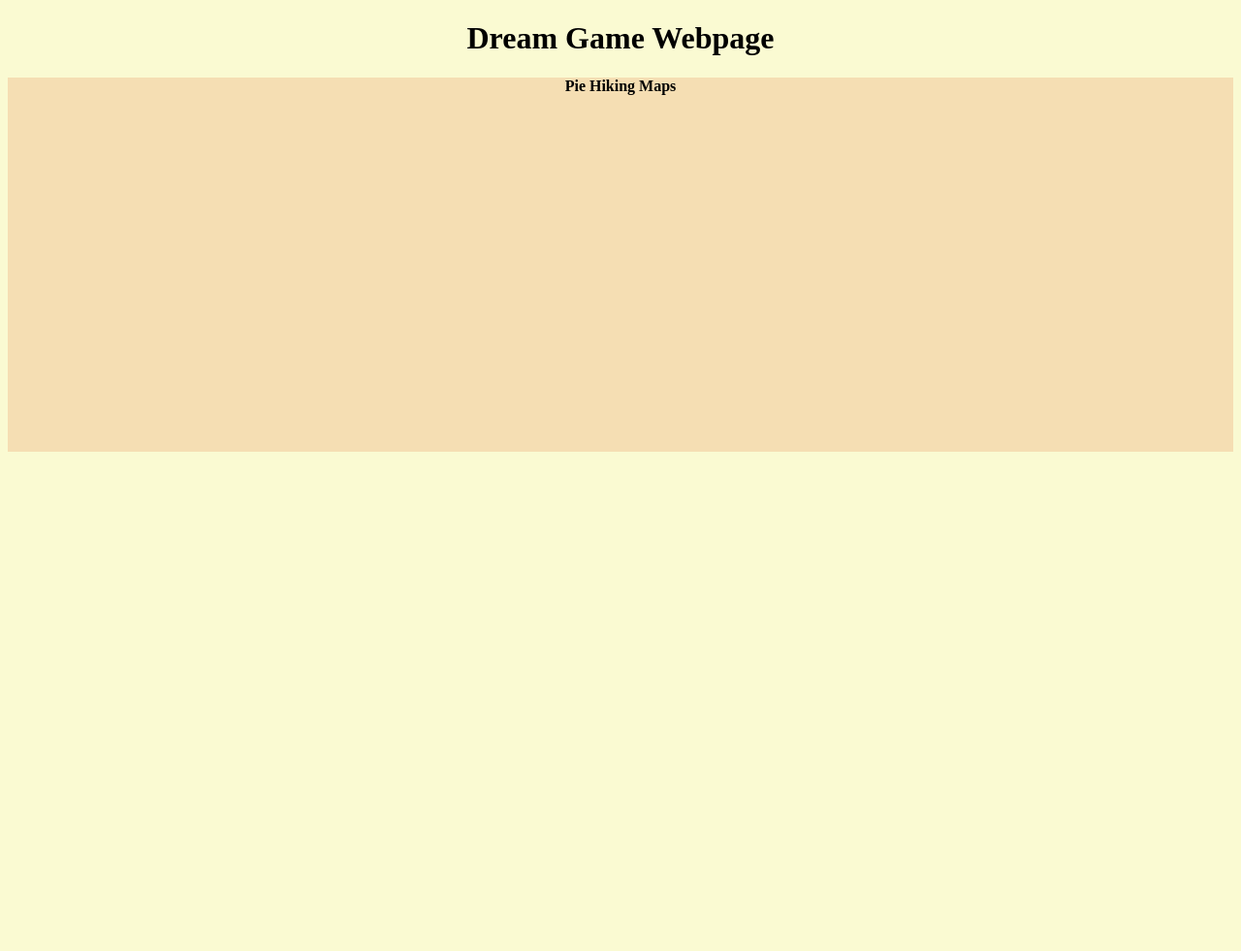
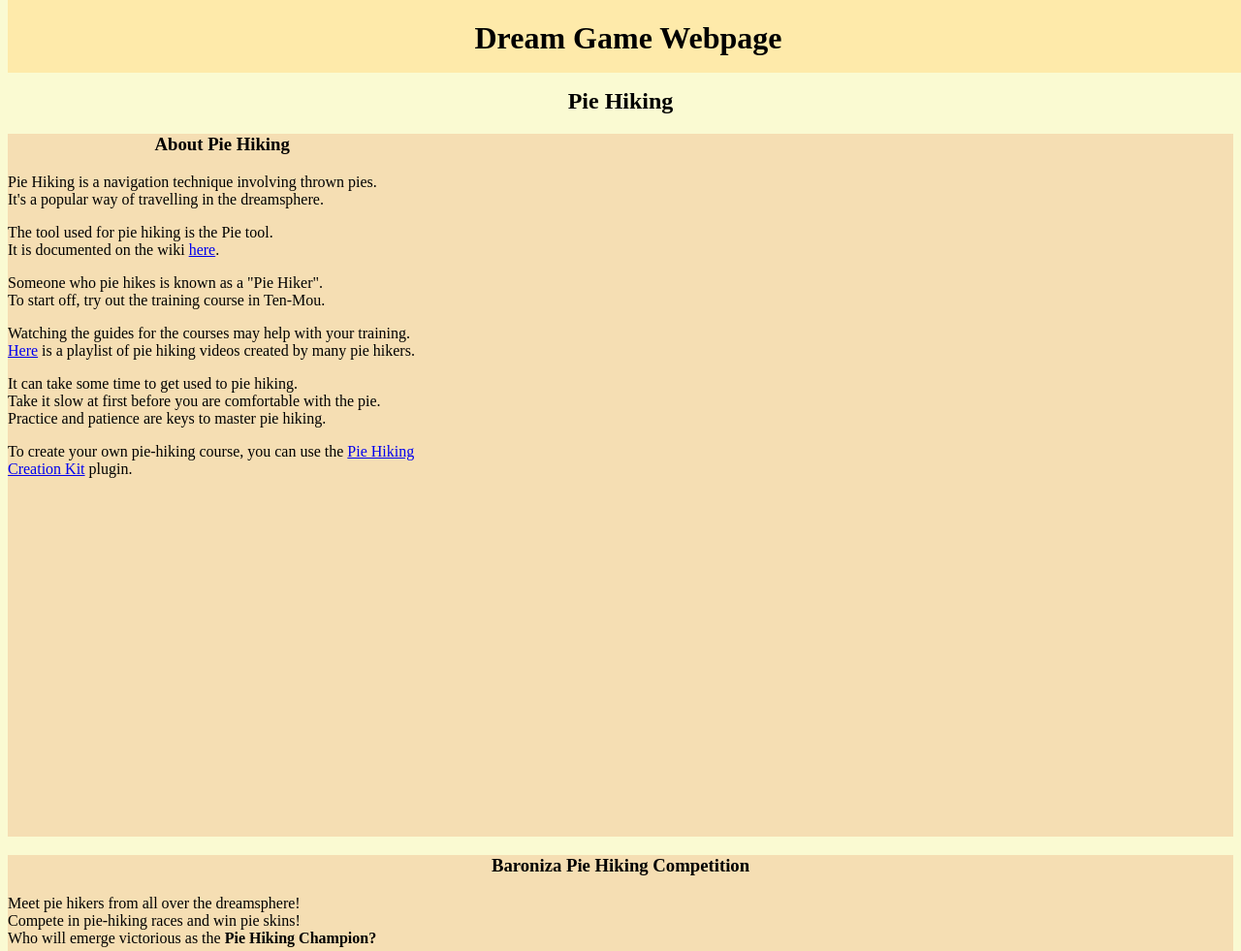
Before and after one commit to MarioChao/dream-game, a plain HTML site: page index.html in a window 1280 px wide. Shown: the top 981 px of the page at 97% size. Before the commit the page ends 800 px from the top, so only its background shows below. Drawn offline with Linux system fonts and the light colour scheme; a small style sheet from the web is missing.

Commit message:
navbar, pie hiking

```diff
--- a/index.html
+++ b/index.html
@@ -5,19 +5,78 @@
 		<meta name="viewport" content="width=device-width, initial-scale=1.0">
 		<title>Dream Game Webpage</title>
 		<link rel="stylesheet" href="https://mariochao.github.io/src/style-no-hover.css">
+		<link rel="stylesheet" href="./src/assets/styles/navigation-bar.css">
+		<link rel="icon" href="./src/assets/images/a-shudras-task.png">
 		<script type="module" src="./src/scripts/main.js"></script>
 	</head>
-	<body style="font-family: 'PT Serif'; background-color: lightgoldenrodyellow;">
-		<div style="text-align: center;">
+	<body class="navbar-body" style="font-family: 'PT Serif'; background-color: lightgoldenrodyellow;">
+		<!-- Navigation bar -->
+		<div class="navbar" style="text-align: center; background-color: #FEEAAA;">
 			<h1>Dream Game Webpage</h1>
 		</div>
-		<div class="flex-container" style="background-color: wheat;">
-			<div>
-				<p id="pie-hiking-maps-text" style="text-align: center;"><strong>Pie Hiking Maps</strong></p>
-				<div style="height: 352px; overflow-y: scroll;">
-					<table id="pie-hiking-maps-table"></table>
+		<!-- Pie hiking -->
+		<div>
+			<h2 style="text-align: center;">Pie Hiking</h2>
+			<!-- Pie hiking content -->
+			<div class="flex-container" style="background-color: wheat;">
+				<div style="width: 35%;">
+					<h3 style="text-align: center;">About Pie Hiking</h3>
+					<div>
+						<p>
+							Pie Hiking is a navigation technique involving thrown pies.<br>
+							It's a popular way of travelling in the dreamsphere.
+						</p>
+						<p>
+							The tool used for pie hiking is the Pie tool.<br>
+							It is documented on the wiki <a href="https://dreamsphere.miraheze.org/wiki/Pie" target="_blank">here</a>.
+						</p>
+						<p>
+							Someone who pie hikes is known as a "Pie Hiker".<br>
+							To start off, try out the training course in Ten-Mou.
+						</p>
+						<p>
+							Watching the guides for the courses may help with your training.<br>
+							<a href="https://www.youtube.com/playlist?list=PLP_5-TIOOfr80booCKGYVGzkF4z_4-p68" target="_blank">Here</a>
+							is a playlist of pie hiking videos created by many pie hikers.
+						</p>
+						<p>
+							It can take some time to get used to pie hiking.<br>
+							Take it slow at first before you are comfortable with the pie.<br>
+							Practice and patience are keys to master pie hiking.
+						</p>
+						<p>
+							To create your own pie-hiking course, you can use the
+							<a href="https://create.roblox.com/store/asset/18723187294/" tabindex="_blank">Pie Hiking Creation Kit</a>
+							plugin.
+						</p>
+					</div>
+				</div>
+				<div>
+					<h3 id="pie-hiking-maps-text" style="text-align: center;"></h3>
+					<div style="height: 352px; overflow-y: scroll;">
+						<table id="pie-hiking-maps-table"></table>
+					</div>
+				</div>
+			</div>
+			<div class="flex-container" style="background-color: wheat;">
+				<div>
+					<h3 style="text-align: center;">Baroniza Pie Hiking Competition</h3>
+					<div>
+						<p>
+							Meet pie hikers from all over the dreamsphere!<br>
+							Compete in pie-hiking races and win pie skins!<br>
+							Who will emerge victorious as the <strong>Pie Hiking Champion?</strong>
+						</p>
+					</div>
+					<a href="https://www.roblox.com/games/5475056496/" target="_blank">
+						<img src="./src/assets/images/baroniza-pie-hiking.png">
+					</a>
+					<p style="font-size: small;">
+						Poster image from <a href="https://www.roblox.com/games/5475056496/" target="_blank">Dream Game</a>.
+					</p>
 				</div>
 			</div>
 		</div>
+		<!-- Hidden easter egg - Panicks28 -->
 	</body>
 </html>
--- /dev/null
+++ b/src/assets/styles/navigation-bar.css
@@ -0,0 +1,16 @@
+:root {
+	--navigation-bar-height: 75px;
+}
+
+.navbar {
+	overflow: hidden;
+	position: fixed;
+	width: 100%;
+	height: var(--navigation-bar-height);
+	top: 0;
+	z-index: 3520;
+}
+
+.navbar-body {
+	margin-top: calc(16px + var(--navigation-bar-height));
+}
--- a/src/scripts/table-utility.js
+++ b/src/scripts/table-utility.js
@@ -44,7 +44,6 @@ export function freezeRows(tableElement, rows = [], fillCellBackground = true) {
 				}
 			}
 			nextTop += tableRow.getBoundingClientRect().height;
-			console.log(nextTop);
 		} else {
 			const tableRow = tableRows[row];
 			for (const tableData of tableRow.childNodes) {
```
Also changed, not shown: src/assets/images/a-shudras-task.png (added), src/assets/images/baroniza-pie-hiking.png (added).
